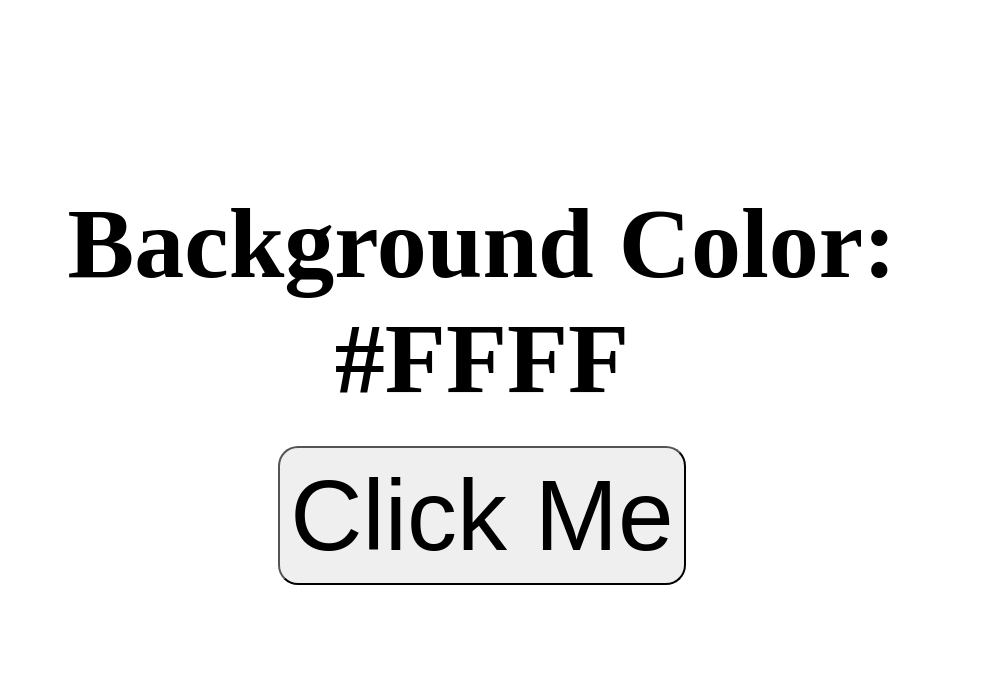
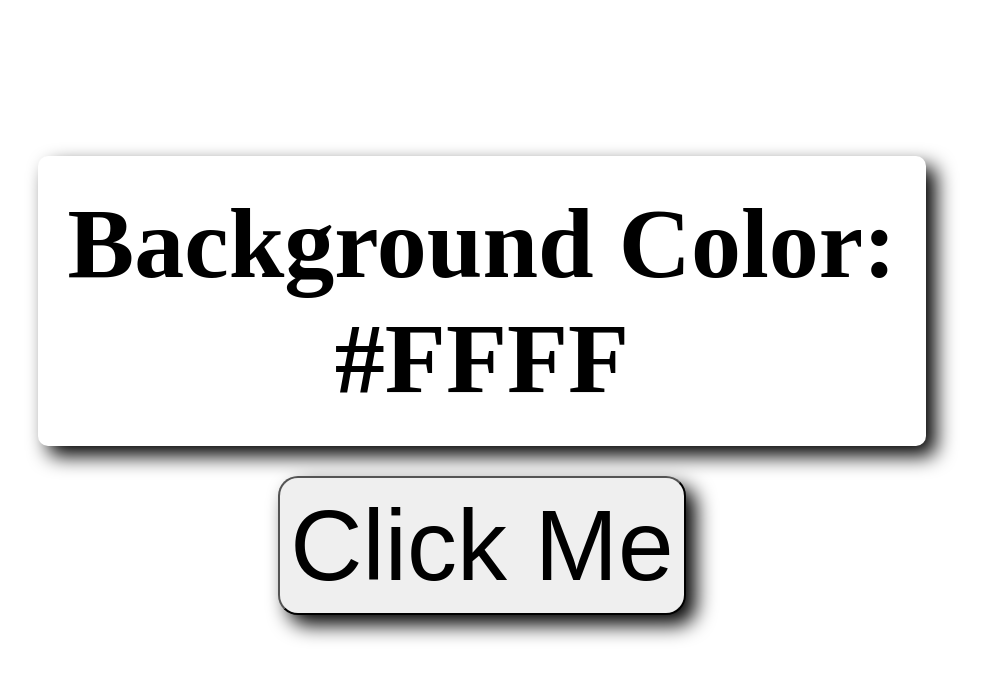
Before and after one commit to izyuh/Color_Flipper, a plain HTML site: page index.html in a window 1280 px wide. Shown: the whole page, without its empty margins (158-1141 px from the left). Drawn offline with Linux system fonts and the light colour scheme.

Commit message:
shadows on button and color display

```diff
--- a/style.css
+++ b/style.css
@@ -15,6 +15,10 @@ body {
 
 #displayColor {
     font-size: 100px;
+    box-shadow:  10px 10px 20px;
+    border-radius: 10px;
+    background-color: white;
+    padding: 30px;
 }
 
 #color-btn {
@@ -22,4 +26,5 @@ body {
     border-radius: 20px;
     padding: 10px;
     margin: 30px;
+    box-shadow:  10px 10px 20px;
 }
```
